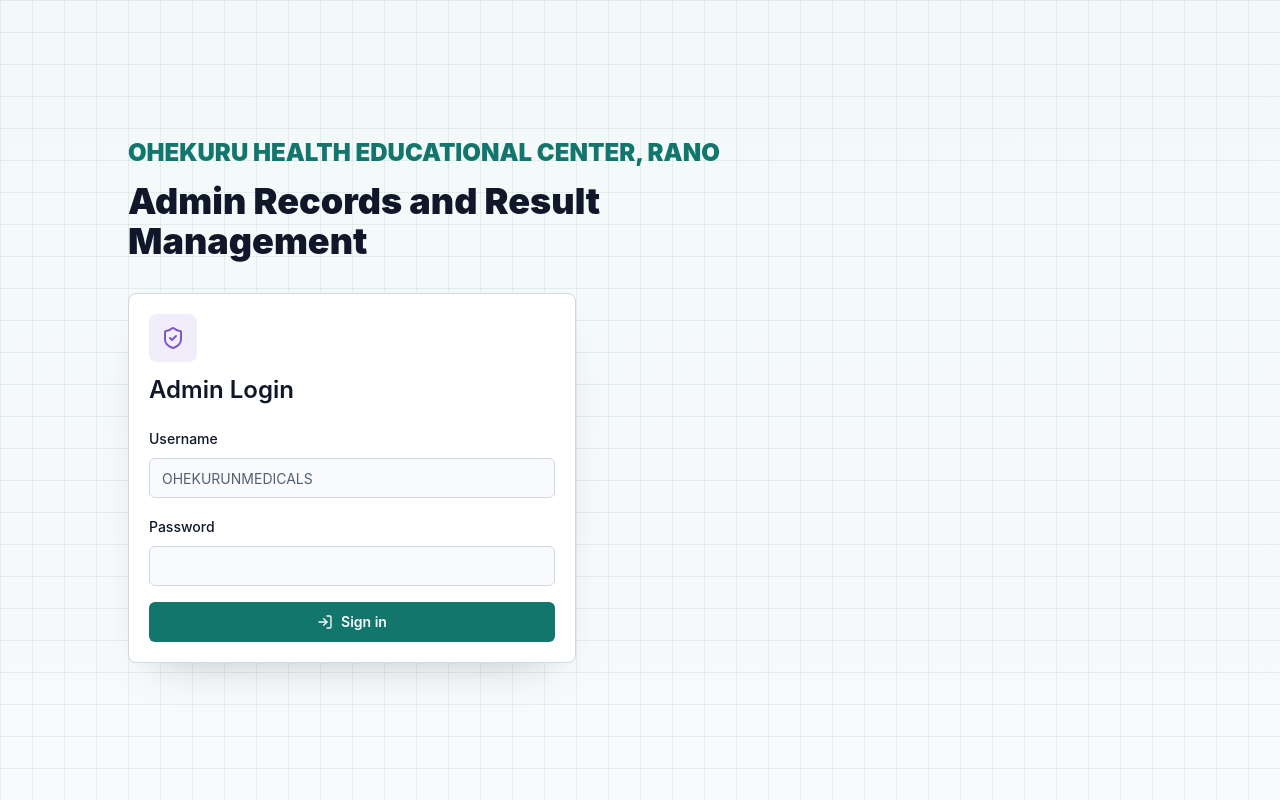
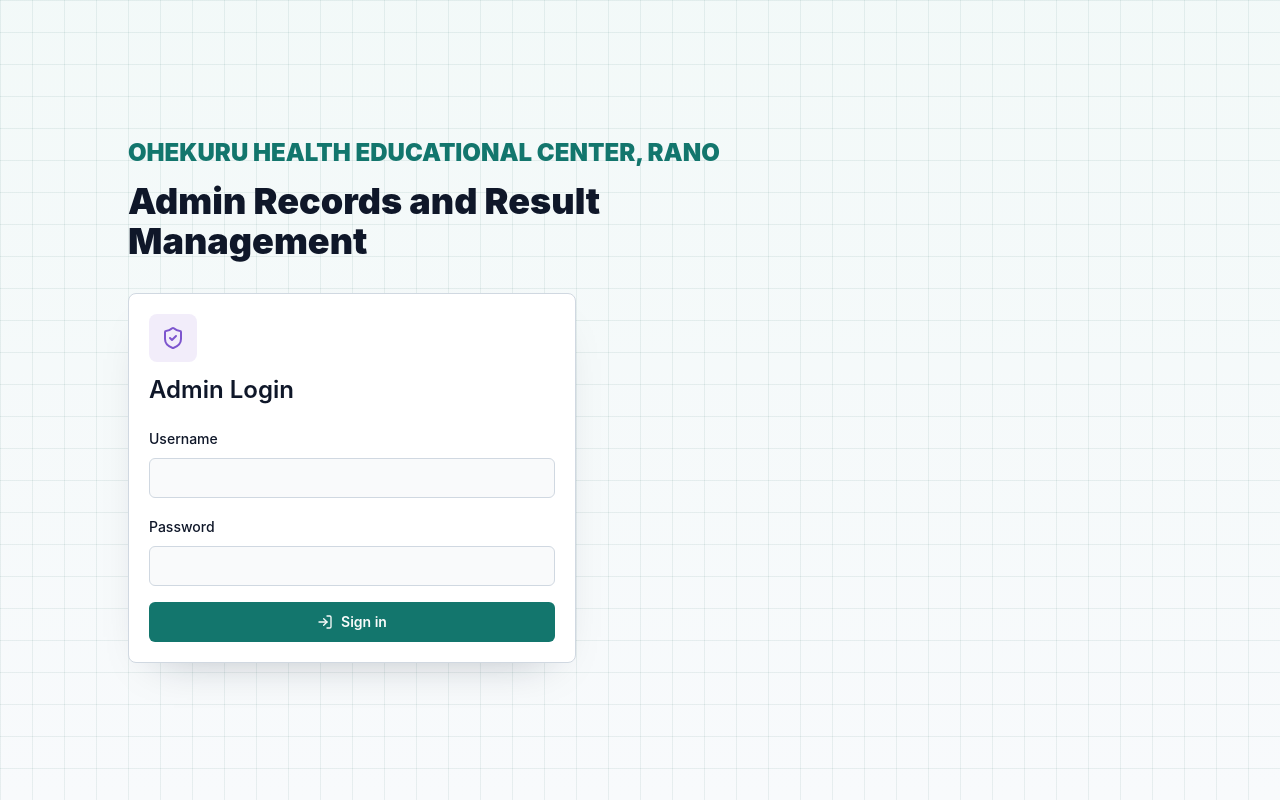
Before and after one commit to Adedoyinjr/OHEKURUMedicals, a Next.js app: page /admin/login in a window 1280 px wide. Built offline with nearby package versions, Linux system fonts and the light colour scheme.

Commit message:
Remove admin username placeholder

```diff
--- a/src/components/forms/admin-login-form.tsx
+++ b/src/components/forms/admin-login-form.tsx
@@ -60,7 +60,6 @@ export function AdminLoginForm() {
               value={username}
               onChange={(event) => setUsername(event.target.value)}
               autoComplete="username"
-              placeholder="OHEKURUNMEDICALS"
               required
             />
           </div>
```
